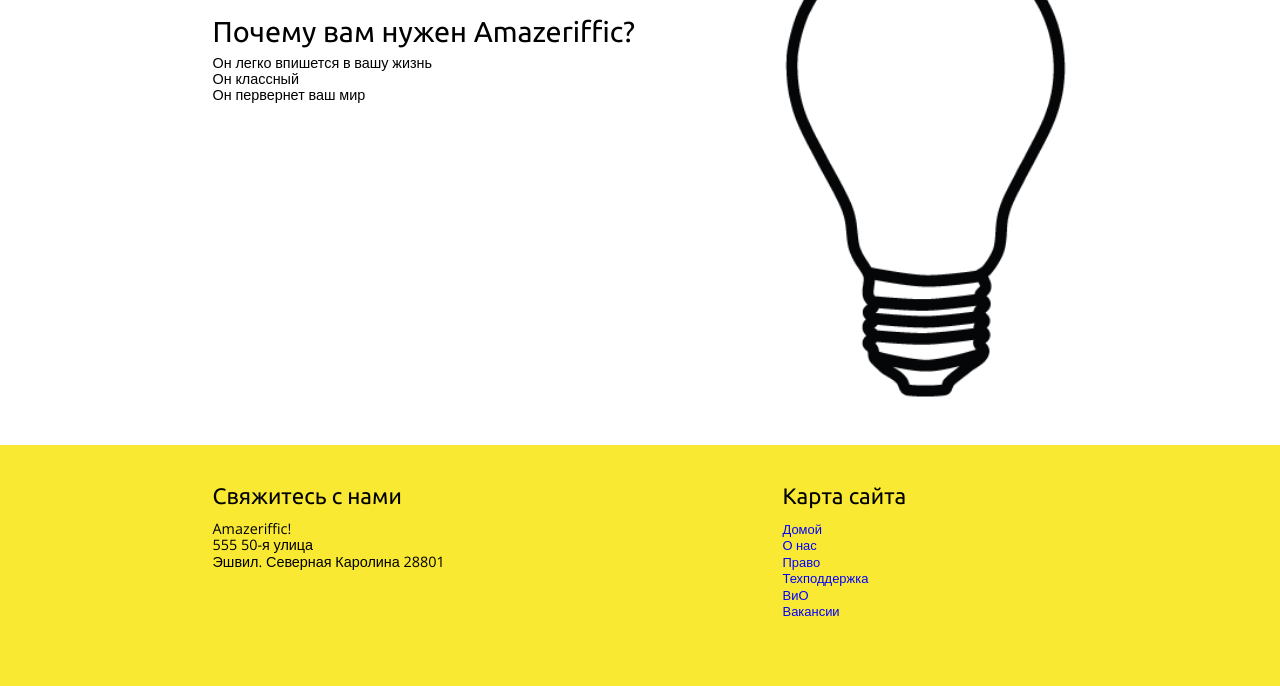
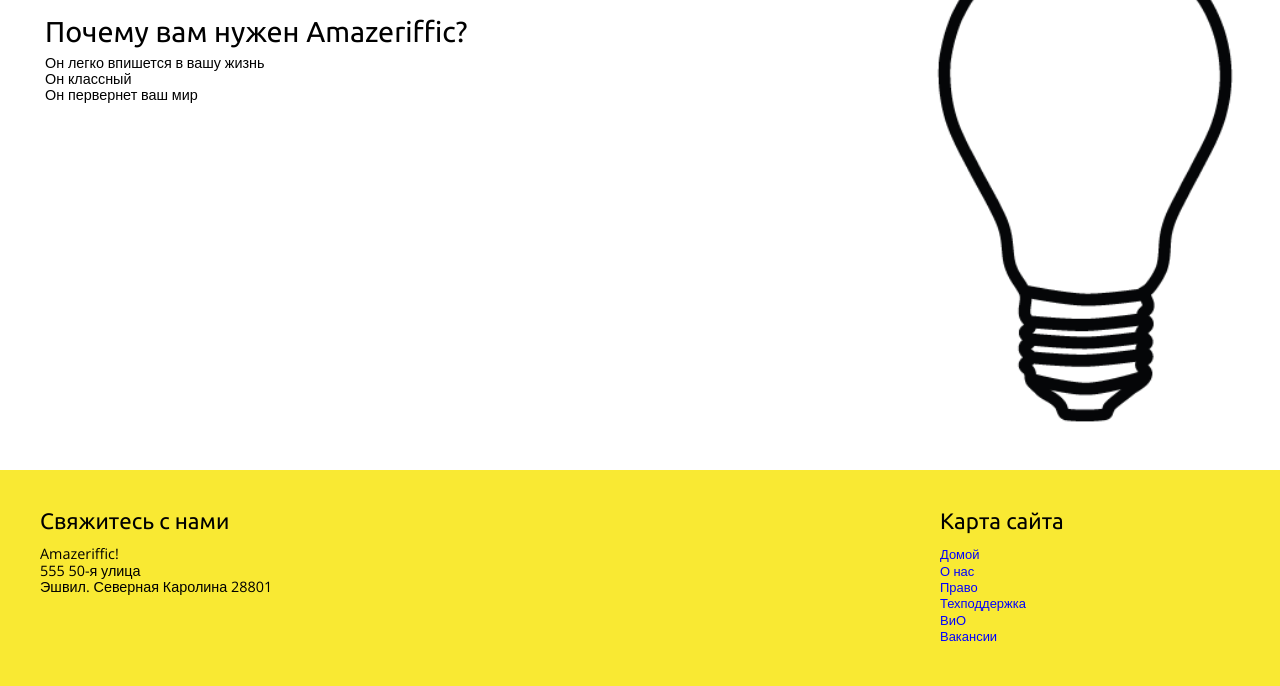
Before and after one commit to Knoc/Amazeriffic, a plain HTML site: page index.html in a window 1280 px wide. Shown: the part 239-925 px from the top of the page. Before the commit the page ends 899 px from the top, so only its background shows below. Drawn offline with nearby package versions, Linux system fonts and the light colour scheme.

Commit message:
Change max-width

```diff
--- a/style.css
+++ b/style.css
@@ -9,7 +9,7 @@ header, main, footer {
 }
 
 header .container, main .container, footer .container {
-	max-width: 855px;
+	max-width: 1200px;
 	margin: auto;
 }
 
@@ -21,12 +21,12 @@ header {
 
 header h1, main .content, footer .contact {
 	float: left;
-	width: 570px;
+	width: 800px;
 }
 
 header nav, main img, footer .sitemap{
 	float: right;
-	width: 285px;
+	width: 300px;
 }
 
 main {
```
